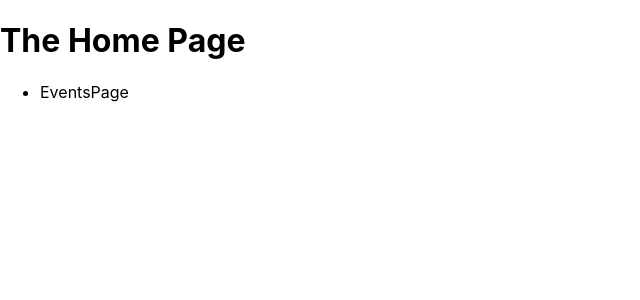
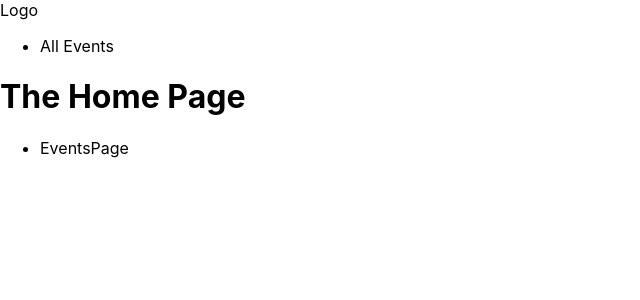
Before and after one commit to songbetter/practice-nextJS, a Next.js app: page / in a window 1280 px wide. Shown: the top 300 px of the page, without its empty margins (0-640 px from the left). Built offline with nearby package versions, Linux system fonts and the light colour scheme.

Commit message:
feat: Layout 컴포넌트 생성

```diff
--- /dev/null
+++ b/components/layout/Layout.js
@@ -0,0 +1,11 @@
+import { Fragment } from 'react'
+import MainHeader from './MainHeader'
+
+export default function Layout({ children }) {
+  return (
+    <Fragment>
+      <MainHeader />
+      <main>{children}</main>
+    </Fragment>
+  )
+}
--- /dev/null
+++ b/components/layout/MainHeader.js
@@ -0,0 +1,18 @@
+import Link from 'next/link'
+
+export default function MainHeader() {
+  return (
+    <header>
+      <div>
+        <Link href="/">Logo</Link>
+      </div>
+      <nav>
+        <ul>
+          <li>
+            <Link href="/events">All Events</Link>
+          </li>
+        </ul>
+      </nav>
+    </header>
+  )
+}
--- a/pages/_app.js
+++ b/pages/_app.js
@@ -1,7 +1,12 @@
+import Layout from '../components/layout/Layout'
 import '../styles/globals.css'
 
 function MyApp({ Component, pageProps }) {
-  return <Component {...pageProps} />
+  return (
+    <Layout>
+      <Component {...pageProps} />
+    </Layout>
+  )
 }
 
 export default MyApp
```
